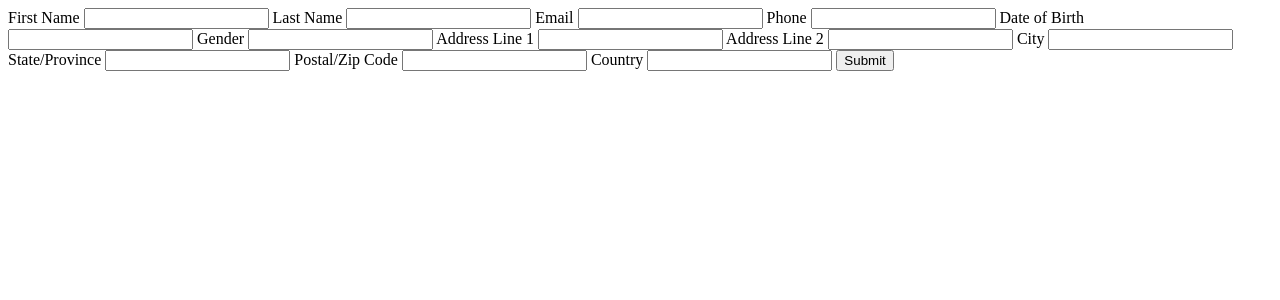
After one commit to Eyepan/training-project, a Flask app: page /create in a window 1280 px wide. The commit adds this page. Shown: the top 300 px of the page. Run offline with Flask 3, Linux system fonts and the light colour scheme.

Commit message:
ready for aws yay

```diff
--- a/database.py
+++ b/database.py
@@ -19,8 +19,8 @@ class DB:
                 zip TEXT NOT NULL,
                 country TEXT NOT NULL
             )""")
-        if self.run_query("select * from students") is None:
-            self.run_query("INSERT INTO students(first_name, last_name, mail, phone, dob, gender, address_1, address_2, city, state, zip, country) VALUES(:f, :l, :m, :p, :d, :g, :a1, :a2, :c, :s, :z, :co)",
+        if self.run_query("select * from students") == []:
+            self.run_query("INSERT INTO students(id, first_name, last_name, mail, phone, dob, gender, address_1, address_2, city, state, zip, country) VALUES(0, :f, :l, :m, :p, :d, :g, :a1, :a2, :c, :s, :z, :co)",
                            f="Bob", l="Reacher", m="dummy@mail.com", p="7904377168", d="14-09-2002", g="M", a1="1234", a2="5678", c="New York", s="New York", z="12345", co="USA")
 
     def run_query(self, query: str, **kwargs):
--- a/main.py
+++ b/main.py
@@ -1,4 +1,4 @@
-from flask import Flask, render_template
+from flask import Flask, redirect, render_template, request
 from database import DB
 
 
@@ -17,5 +17,31 @@ def show_students():
     return render_template("students.html", students=students)
 
 
+@app.route("/students", methods=['POST'])
+def add_student():
+    first_name = request.form.get("first_name")
+    last_name = request.form.get("last_name")
+    mail = request.form.get("mail")
+    phone = request.form.get("phone")
+    dob = request.form.get("dob")
+    gender = request.form.get("gender")
+    address_1 = request.form.get("address_1")
+    address_2 = request.form.get("address_2")
+    city = request.form.get("city")
+    state = request.form.get("state")
+    zip = request.form.get("zip")
+    country = request.form.get("country")
+
+    l = len(my_db.run_query("SELECT * FROM students"))
+    my_db.run_query("INSERT INTO students VALUES (:id, :f, :l, :m, :p, :d, :g, :a1, :a2, :c, :s, :z, :co)",
+                    id=l, f=first_name, l=last_name, m=mail, p=phone, d=dob, g=gender, a1=address_1, a2=address_2, c=city, s=state, z=zip, co=country)
+    return redirect("/students")
+
+
+@app.route("/create")
+def create():
+    return render_template("addstudent.html")
+
+
 if __name__ == "__main__":
     app.run()
--- /dev/null
+++ b/templates/addstudent.html
@@ -0,0 +1,50 @@
+<!DOCTYPE html>
+<html lang="en">
+	<head>
+		<meta charset="UTF-8" />
+		<meta http-equiv="X-UA-Compatible" content="IE=edge" />
+		<meta name="viewport" content="width=device-width, initial-scale=1.0" />
+		<title>Document</title>
+	</head>
+	<body>
+		<form method="POST" action="{{ url_for('add_student') }}">
+			<!--     first_name = request.form.get("first_name")
+    last_name = request.form.get("last_name")
+    mail = request.form.get("mail")
+    phone = request.form.get("phone")
+    dob = request.form.get("dob")
+    gender = request.form.get("gender")
+    address_1 = request.form.get("address_1")
+    address_2 = request.form.get("address_2")
+    city = request.form.get("city")
+    state = request.form.get("state")
+    zip = request.form.get("zip")
+    country = request.form.get("country") -->
+			<label for="first_name">First Name</label>
+			<input type="text" name="first_name" id="first_name" />
+			<label for="last_name">Last Name</label>
+			<input type="text" name="last_name" id="last_name" />
+			<label for="mail">Email</label>
+			<input type="text" name="mail" id="mail" />
+			<label for="phone">Phone</label>
+			<input type="text" name="phone" id="phone" />
+			<label for="dob">Date of Birth</label>
+			<input type="text" name="dob" id="dob" />
+			<label for="gender">Gender</label>
+			<input type="text" name="gender" id="gender" />
+			<label for="address_1">Address Line 1</label>
+			<input type="text" name="address_1" id="address_1" />
+			<label for="address_2">Address Line 2</label>
+			<input type="text" name="address_2" id="address_2" />
+			<label for="city">City</label>
+			<input type="text" name="city" id="city" />
+			<label for="state">State/Province</label>
+			<input type="text" name="state" id="state" />
+			<label for="zip">Postal/Zip Code</label>
+			<input type="text" name="zip" id="zip" />
+			<label for="country">Country</label>
+			<input type="text" name="country" id="country" />
+			<input type="submit" value="Submit" />
+		</form>
+	</body>
+</html>
```
Also changed, not shown: templates/students.html (+35 -6 lines).
